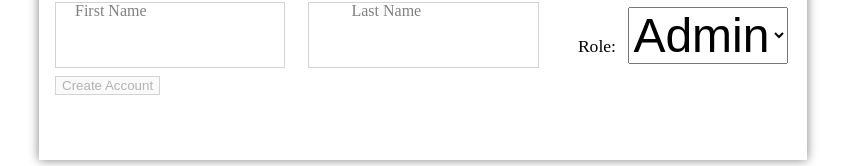
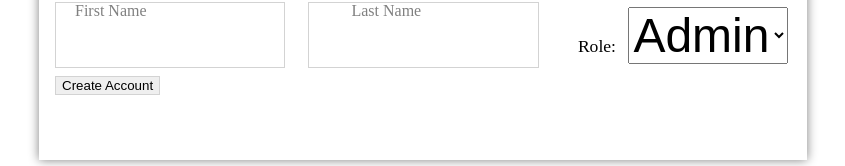
Before and after one commit to rpet064/career_compass, a Next.js app: page /create-account in a window 1280 px wide. Shown: the part 404-570 px from the top of the page, without its empty margins (217-1062 px from the left). Built offline with nearby package versions, Linux system fonts and the light colour scheme.

Commit message:
Complete implementation creating new account
createAccount error message displays error message (for debugging)
Merge useState new account variabls (username, password etc) into formData
Remove uneeded parameters from create-account.tsx

```diff
--- a/app/components/AuthSignUpBody.tsx
+++ b/app/components/AuthSignUpBody.tsx
@@ -3,16 +3,14 @@ import globals from "../styles/global.module.css";
 import colour from "../styles/colour.module.css";
 import { FC, useState, useEffect } from "react";
 import { SignupRedirectLink } from "./signupComponents/SignupRedirectLink";
-import { AuthSignUpBodyProps } from "../interfaces/interfaces";
 import signup from "../styles/signup.module.css";
+import { AuthLoginBodyProps } from "../interfaces/interfaces";
 
-export const AuthSignUpBody: FC<AuthSignUpBodyProps> = ({
-    passwordErrorMessage, setPasswordErrorMessage, setNewAccountContainerHeight,
-    username, password, email, title, firstName, lastName, role,
-    setUsername, setPassword, setEmail, setTitle, setFirstName, setLastName, setRole }) => {
+export const AuthSignUpBody: FC<AuthLoginBodyProps> = (setContainerHeight) => {
 
     const [usernameErrorMessage, setUsernameErrorMessage] = useState<string | null>(null);
     const [emailErrorMessage, setEmailErrorMessage] = useState<string | null>(null);
+    const [passwordErrorMessage, setPasswordErrorMessage] = useState<string | null>(null);
 
     const [IsUsernameInputFocused, setIsUsernameInputFocused] = useState<boolean>(false);
     const [isPasswordInputFocused, setIsPasswordInputFocused] = useState<boolean>(false);
@@ -29,47 +27,43 @@ export const AuthSignUpBody: FC<AuthSignUpBodyProps> = ({
     const [displayLastNameInputLabel, setDisplayLastNameInputLabel] = useState<{ display: string }>({ display: "block" });
 
     const [isAdmin, setIsAdmin] = useState<boolean>(true);
-    const [buttonDisabled, setButtonDisabled] = useState<boolean>(true);
+    const [buttonDisabled, setButtonDisabled] = useState<boolean>(false);
 
-    // Increase container width if displaying error message
-    useEffect(() => {
-        if (usernameErrorMessage !== null || passwordErrorMessage !== null) {
-            setNewAccountContainerHeight("52.5%");
-        } else {
-            setNewAccountContainerHeight("50%");
-        }
-    }, [usernameErrorMessage, passwordErrorMessage, setNewAccountContainerHeight]);
+    // // Increase container width if displaying error message
+    // useEffect(() => {
+    //     if (usernameErrorMessage !== null || passwordErrorMessage !== null) {
+    //         setNewAccountContainerHeight("52.5%");
+    //     } else {
+    //         setNewAccountContainerHeight("50%");
+    //     }
+    // }, [usernameErrorMessage, passwordErrorMessage, setNewAccountContainerHeight]);
 
-    // Manage username error message
-    useEffect(() => {
-        if (username === undefined) {
-            setUsernameErrorMessage(null);
-            return;
-        }
-        username.length > 0 ? setUsernameErrorMessage(null) : setUsernameErrorMessage("This field is required");
-    }, [username]);
+    // // Manage username error message
+    // useEffect(() => {
+    //     if (username === undefined) {
+    //         setUsernameErrorMessage(null);
+    //         return;
+    //     }
+    //     username.length > 0 ? setUsernameErrorMessage(null) : setUsernameErrorMessage("This field is required");
+    // }, [username]);
 
-    // Manage password error message
-    useEffect(() => {
-        if (password === undefined) {
-            setPasswordErrorMessage(null);
-            return;
-        }
-        password.length > 0 ? setPasswordErrorMessage(null) : setPasswordErrorMessage("This field is required");
-    }, [password, setPasswordErrorMessage]);
+    // // Manage password error message
+    // useEffect(() => {
+    //     if (password === undefined) {
+    //         setPasswordErrorMessage(null);
+    //         return;
+    //     }
+    //     password.length > 0 ? setPasswordErrorMessage(null) : setPasswordErrorMessage("This field is required");
+    // }, [password, setPasswordErrorMessage]);
 
-    // Manage button validation
-    useEffect(() => {
-        if (username !== undefined && password !== undefined && username.length > 0 && password.length > 0) {
-            setButtonDisabled(false);
-        } else {
-            setButtonDisabled(true);
-        }
-    }, [username, password, setButtonDisabled]);
-
-    const changeRole = (e: any) => {
-        setRole(e.target.value);
-    }
+    // // Manage button validation
+    // useEffect(() => {
+    //     if (username !== undefined && password !== undefined && username.length > 0 && password.length > 0) {
+    //         setButtonDisabled(false);
+    //     } else {
+    //         setButtonDisabled(true);
+    //     }
+    // }, [username, password, setButtonDisabled]);
 
     const [formData, setFormData] = useState({
         username: '',
@@ -108,17 +102,18 @@ export const AuthSignUpBody: FC<AuthSignUpBodyProps> = ({
         <div className={signup.newAccountBody}>
             <SignupRedirectLink />
 
-            <form className={signup.newAccountInputContainer}>
+            <form onSubmit={handleSubmit} className={signup.newAccountInputContainer}>
                 <div className={globals.halfWidthInputContainer}>
                     {<span style={displayUsernameInputLabel} className={`${styles.inputLabel} ${colour.lightGrayFont}`}
                     >Username</span>}
                     <input
                         className={colour.grayBorder}
                         type="username"
-                        value={username}
+                        name="username"
+                        value={formData.username}
                         onFocus={() => setIsUsernameInputFocused(true)}
                         onBlur={() => setIsUsernameInputFocused(false)}
-                        onChange={(e) => setUsername(e.target.value)} />
+                        onChange={handleChange}/>
                     <span className={styles.authenticationLabel}
                     >{usernameErrorMessage}</span>
                 </div>
@@ -130,10 +125,11 @@ export const AuthSignUpBody: FC<AuthSignUpBodyProps> = ({
                     <input
                         className={colour.grayBorder}
                         type="email"
-                        value={email}
+                        name="email"
+                        value={formData.email}
                         onFocus={() => setIsEmailInputFocused(true)}
                         onBlur={() => setIsEmailInputFocused(false)}
-                        onChange={(e) => setEmail(e.target.value)} />
+                        onChange={handleChange}/>
                     <span className={styles.authenticationLabel}
                     >{emailErrorMessage}</span>
                 </div>
@@ -144,10 +140,11 @@ export const AuthSignUpBody: FC<AuthSignUpBodyProps> = ({
                     <input
                         className={colour.grayBorder}
                         type="password"
-                        value={password}
+                        name="password"
+                        value={formData.password}
                         onFocus={() => setIsPasswordInputFocused(true)}
                         onBlur={() => setIsPasswordInputFocused(false)}
-                        onChange={(e) => setPassword(e.target.value)} />
+                        onChange={handleChange}/>
                     <span className={styles.authenticationLabel}
                     >{passwordErrorMessage}</span>
                 </div>
@@ -159,10 +156,11 @@ export const AuthSignUpBody: FC<AuthSignUpBodyProps> = ({
                     <input
                         className={colour.grayBorder}
                         type="Title"
-                        value={title}
+                        name="title"
+                        value={formData.title}
                         onFocus={() => setIsTitleInputFocused(true)}
                         onBlur={() => setIsTitleInputFocused(false)}
-                        onChange={(e) => setTitle(e.target.value)} />
+                        onChange={handleChange}/>
                     <span className={styles.authenticationLabel}
                     >{emailErrorMessage}</span>
                 </div>
@@ -173,11 +171,12 @@ export const AuthSignUpBody: FC<AuthSignUpBodyProps> = ({
                     <input
                         className={colour.grayBorder}
                         type="First Name"
-                        value={firstName}
+                        name="firstName"
+                        value={formData.firstName}
                         onFocus={() => setIsFirstNameInputFocused(true)}
                         onBlur={() => setIsFirstNameInputFocused(false)}
-                        onChange={(e) => setFirstName(e.target.value)} />
-                    <span className={styles.authenticationLabel}
+                        onChange={handleChange}/>
+                        <span className={styles.authenticationLabel}
                     >{emailErrorMessage}</span>
                 </div>
 
@@ -188,10 +187,11 @@ export const AuthSignUpBody: FC<AuthSignUpBodyProps> = ({
                     <input
                         className={colour.grayBorder}
                         type="Last Name"
-                        value={lastName}
+                        name="lastName"
+                        value={formData.lastName}
                         onFocus={() => setIsLastNameInputFocused(true)}
                         onBlur={() => setIsLastNameInputFocused(false)}
-                        onChange={(e) => setLastName(e.target.value)} />
+                        onChange={handleChange}/>
                     <span className={styles.authenticationLabel}
                     >{emailErrorMessage}</span>
                 </div>
@@ -199,7 +199,8 @@ export const AuthSignUpBody: FC<AuthSignUpBodyProps> = ({
                 {isAdmin &&
                     <div className={signup.selectContainer} >
                         <label>Role: </label>
-                        <select value={role} onChange={changeRole}>
+                        <select value={formData.role} name="role"
+                            onChange={handleChange}>
                             <option value="admin">Admin</option>
                             <option value="user">User</option>
                         </select>
--- a/pages/api/authentication/createAccount.ts
+++ b/pages/api/authentication/createAccount.ts
@@ -24,7 +24,7 @@ export default async function handler(req: NextApiRequest, res: NextApiResponse)
 
       res.status(201).json(newUser);
     } catch (error) {
-      res.status(500).json({ error: 'Error creating account' });
+      res.status(500).json({ error: `Error creating account: ${error}`});
     }
  } else {
     // Handle any other HTTP method
--- a/pages/create-account.tsx
+++ b/pages/create-account.tsx
@@ -6,41 +6,13 @@ import { SignupHeader } from "../app/components/signupComponents/SignupHeader";
 import { AuthSignUpBody } from "../app/components/AuthSignUpBody";
 
 const CreateAccount = () => {
-
-   const [newAccountContainerHeight, setNewAccountContainerHeight] = useState<string>("50%");
-   const [passwordErrorMessage, setPasswordErrorMessage] = useState<string | null>(null);
-
-   const [username, setUsername] = useState<string | undefined>(undefined);
-   const [password, setPassword] = useState<string | undefined>(undefined);
-   const [email, setEmail] = useState<string | undefined>(undefined);
-   const [title, setTitle] = useState<string | undefined>(undefined);
-   const [firstName, setFirstName] = useState<string | undefined>(undefined);
-   const [lastName, setLastName] = useState<string | undefined>(undefined);
-   const [role, setRole] = useState<string>("User");
-
+   const [containerHeight, setContainerHeight] = useState<string>("50%");
    return (
-      <div style={{ height: newAccountContainerHeight }}
+      <div style={{ height: containerHeight }}
          className={`${styles.loginContainer} ${signup.newAccountContainer} ${colour.grayBoxShadow}`}>
 
          <SignupHeader/>
-
-         <AuthSignUpBody passwordErrorMessage={passwordErrorMessage}
-         setPasswordErrorMessage={setPasswordErrorMessage}
-         setNewAccountContainerHeight={setNewAccountContainerHeight}
-         username={username}
-         password={password}
-         email={email}
-         title={title}
-         firstName={firstName}
-         lastName={lastName}
-         role={role}
-         setUsername={setUsername}
-         setPassword={setPassword}
-         setEmail={setEmail}
-         setTitle={setTitle}
-         setFirstName={setFirstName}
-         setLastName={setLastName}
-         setRole={setRole}/>
+         <AuthSignUpBody setContainerHeight={setContainerHeight}/>
       </div>
    );
 }
```
